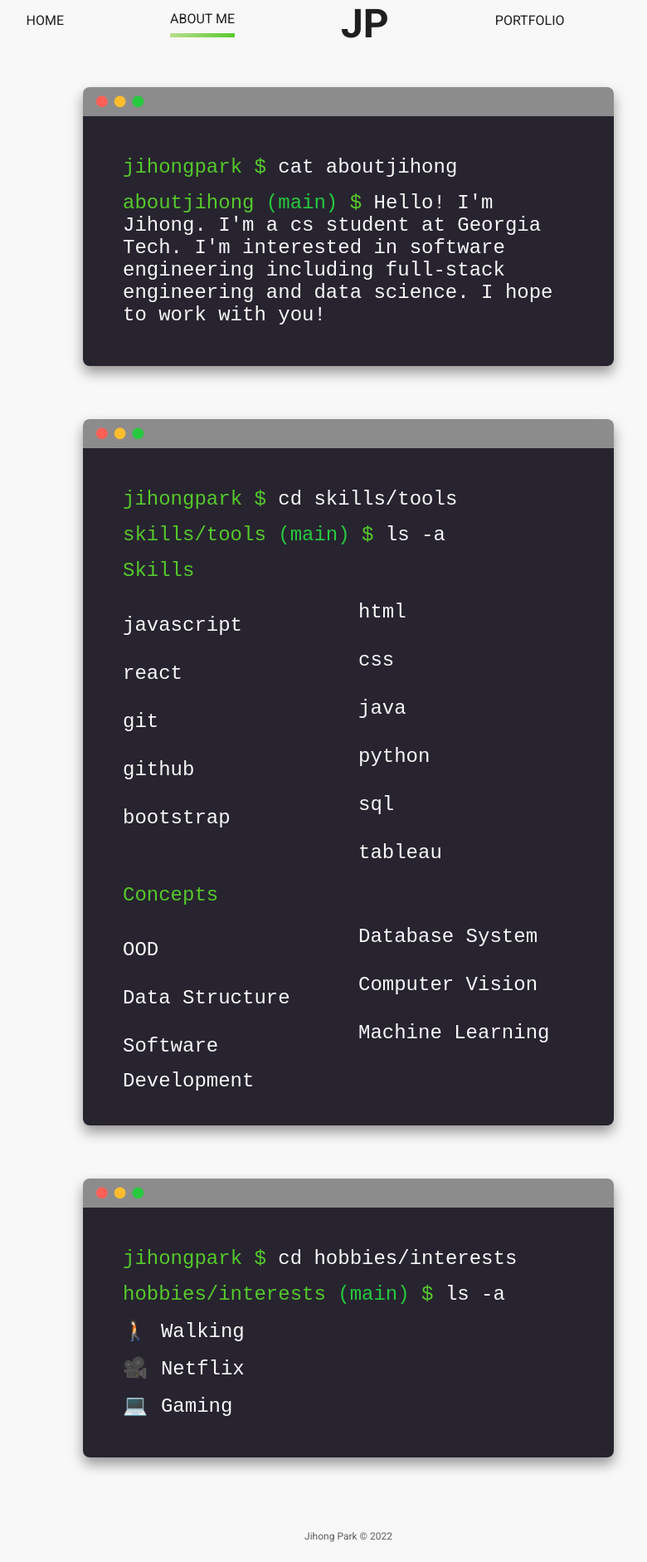
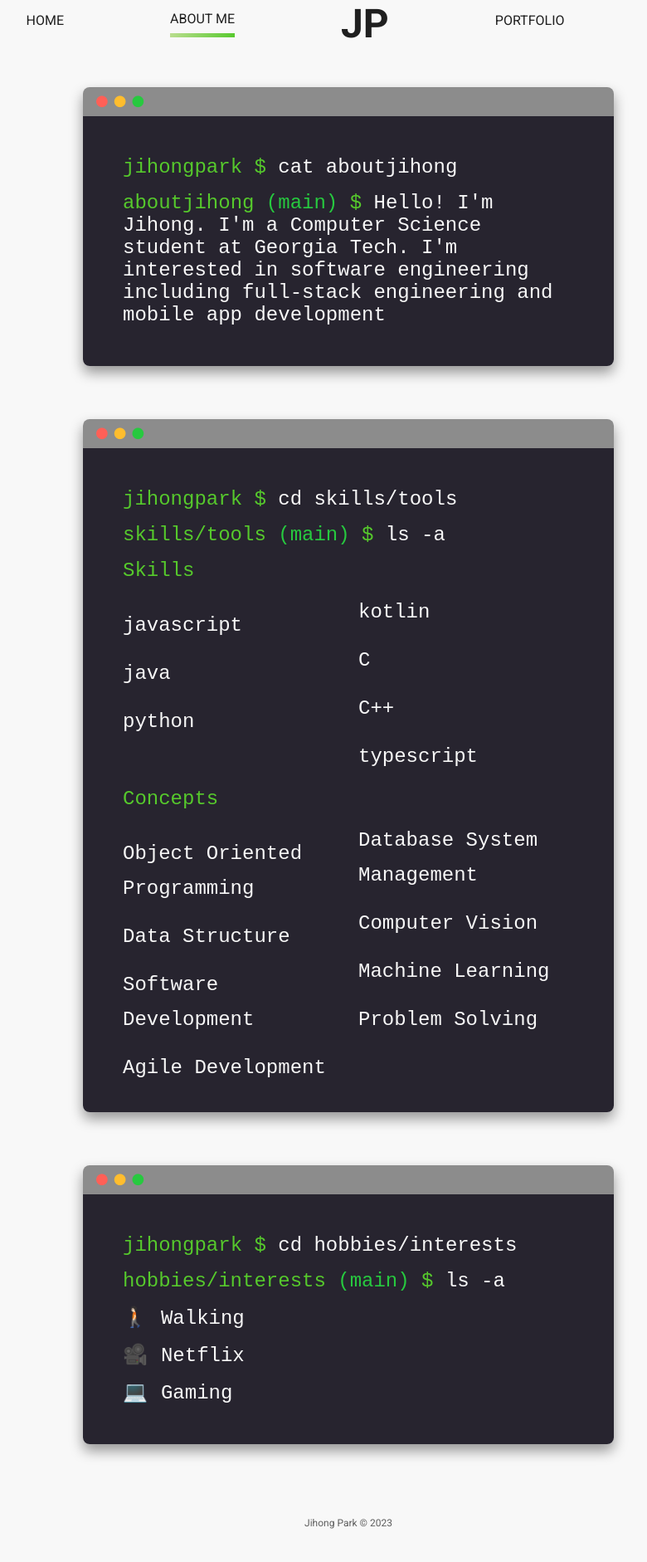
Before and after one commit to eliotte0106/jihong, a React (Create React App) app: page /about in a window 1280 px wide. Shown: the whole page at 83% size, without its empty margins (220-1000 px from the left). Built offline with nearby package versions, Linux system fonts and the light colour scheme; the HTML template or start-up script is replaced by a standard one.

Commit message:
change date/info + add portfolio

```diff
--- a/src/components/BaseLayout.js
+++ b/src/components/BaseLayout.js
@@ -31,7 +31,7 @@ export default function BaseLayout() {
             <Grid item>
                <Box component={'footer'} display={'flex'} flexDirection={'column'} alignItems={'center'}
                     py={'1.5rem'} sx={{opacity: 0.7}} width={'100%'}>
-                  <p>Jihong Park &copy; 2022</p>
+                  <p>Jihong Park &copy; 2023</p>
                </Box>
             </Grid>
          </Grid>
--- a/src/info/Info.js
+++ b/src/info/Info.js
@@ -4,6 +4,8 @@ import mock2 from "../img/rdbms.png"
 import mock3 from "../img/vip.png"
 import mock4 from "../img/cv.png"
 import mock6 from "../img/hongs.png"
+import mock7 from "../img/ML.png"
+import mock8 from "../img/versus.png"
 
 export let colors = ["rgb(86, 201, 44)", "rgb(227, 230, 183)"];
 
@@ -56,11 +58,11 @@ export const info = {
         },
 
     ],
-    bio: "Hello! I'm Jihong. I'm a cs student at Georgia Tech. I'm interested in software engineering including full-stack engineering and data science. I hope to work with you!",
+    bio: "Hello! I'm Jihong. I'm a Computer Science student at Georgia Tech. I'm interested in software engineering including full-stack engineering and mobile app development",
     skills:
         {
-            Programming: ['javascript', 'react', 'git', 'github', 'bootstrap', 'html', 'css', 'java', 'python', 'sql', 'tableau'],
-            Concepts: ['OOD', 'Data Structure', ,'Software Development', 'Database System', 'Computer Vision', 'Machine Learning']
+            Programming: ['javascript', 'java', 'python', 'kotlin', 'C', 'C++', 'typescript'],
+            Concepts: ['Object Oriented Programming', 'Data Structure', ,'Software Development','Agile Development', 'Database System Management', 'Computer Vision', 'Machine Learning', 'Problem Solving']
         }
     ,
     hobbies: [
@@ -92,7 +94,7 @@ export const info = {
             image: mock2
         },
         {
-            title: "Georgia Tech Dashboard Team Project",
+            title: "Georgia Tech VIP Big Data",
             live: "https://irp.gatech.edu/",
             source: "https://github.gatech.edu/Getting-to-know-U",
             image: mock3
@@ -109,5 +111,17 @@ export const info = {
             source: "https://github.com/eliotte0106/Comp-Vision",
             image: mock4
         },
+        {
+            title: "Machine Learning Team Project",
+            live: "https://github.gatech.edu/pages/jpark3027/ML-Project/",
+            source: null,
+            image: mock7
+        },
+        {
+            title: "Blog Individual Project",
+            live: null,
+            source: "https://github.com/eliotte0106/Versus",
+            image: mock8
+        }
     ]
 }
```
Also changed, not shown: src/img/ML.png (added), src/img/versus.png (added).
